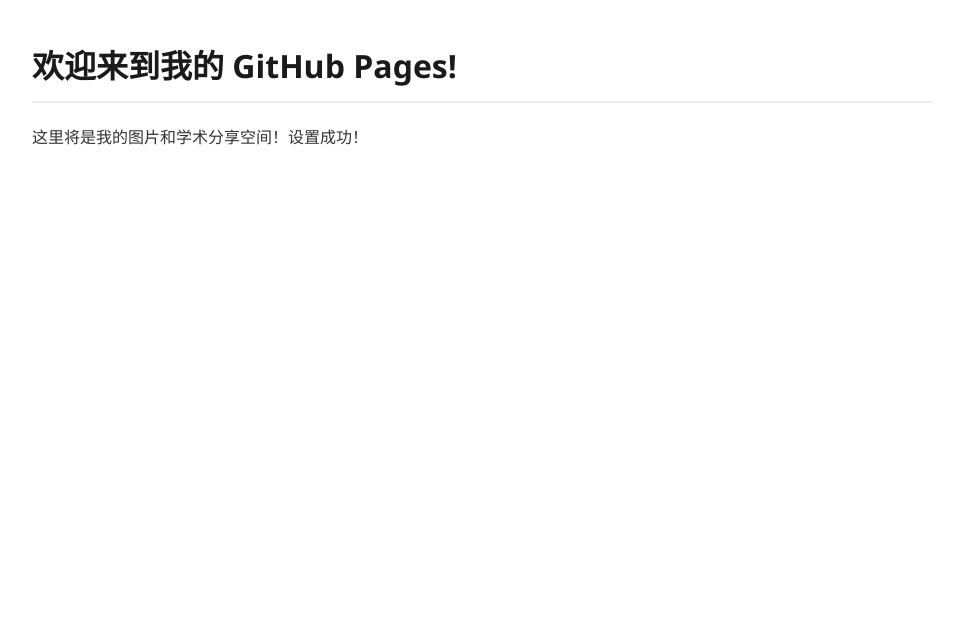
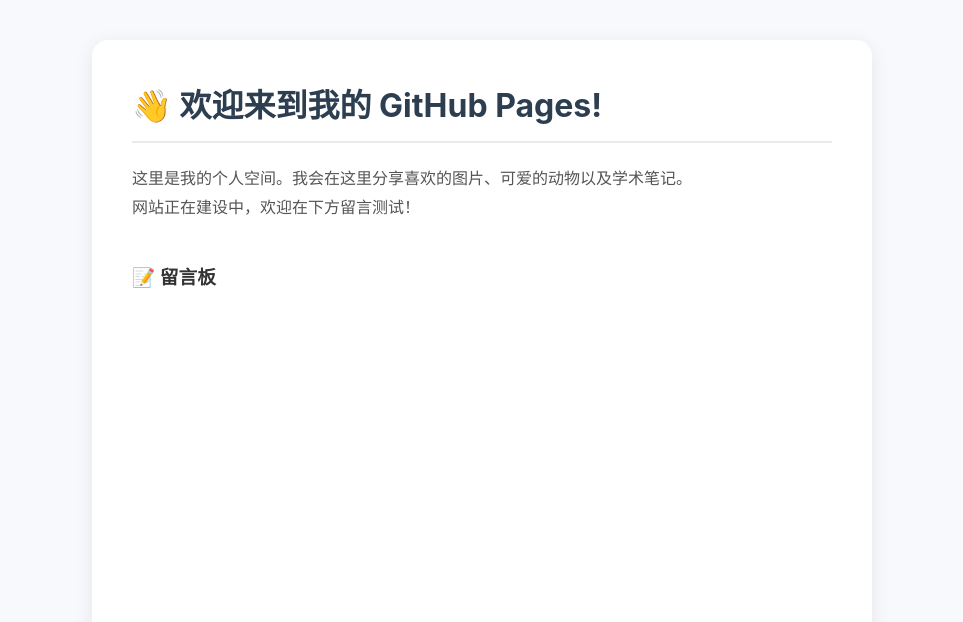
Before and after one commit to blynhilder/blynhilder.github.io, a plain HTML site: page index.html in a window 1280 px wide. Shown: the whole page, without its empty margins (158-1121 px from the left). Drawn offline with Linux system fonts and the light colour scheme.

Commit message:
Update index.html

```diff
--- a/index.html
+++ b/index.html
@@ -2,41 +2,74 @@
 <html lang="zh-CN">
 <head>
     <meta charset="UTF-8">
-    <title>我的第一个免费网站</title>
+    <meta name="viewport" content="width=device-width, initial-scale=1.0">
+    <title>我的个人主页</title>
 
     <style>
+        /* 1. 整体页面背景变灰，保护视力 */
         body {
-            font-family: 'Segoe UI', Tahoma, Geneva, Verdana, sans-serif;
-            margin: 40px auto;
-            max-width: 900px;
-            padding: 0 20px;
-            line-height: 1.6;
+            font-family: -apple-system, BlinkMacSystemFont, "Segoe UI", Roboto, "Helvetica Neue", Arial, sans-serif;
+            background-color: #f7f9fc;
+            margin: 0;
+            padding: 40px 20px;
             color: #333;
+            display: flex;
+            justify-content: center; /* 让卡片居中 */
         }
+
+        /* 2. 创建一个“卡片”容器，限制宽度 */
+        .card {
+            background-color: white;
+            max-width: 700px; /* 限制最大宽度，不让评论框太长 */
+            width: 100%;
+            padding: 40px;
+            border-radius: 16px; /* 圆角看起来更舒服 */
+            box-shadow: 0 4px 20px rgba(0,0,0,0.08); /* 加一点阴影，更有立体感 */
+        }
+
         h1 {
-            color: #1a1a1a;
-            border-bottom: 2px solid #eee;
-            padding-bottom: 10px;
+            color: #2c3e50;
+            margin-top: 0;
+            border-bottom: 2px solid #eaeaea;
+            padding-bottom: 15px;
         }
+
+        p {
+            font-size: 16px;
+            line-height: 1.8;
+            color: #555;
+            margin-bottom: 40px;
+        }
+
+        /* 3. 评论区样式调整 */
         #cusdis_thread {
-            margin-top: 50px;
+            margin-top: 30px;
+            min-height: 300px; /* 给评论区预留一点高度 */
         }
     </style>
-
 </head>
 <body>
 
-    <h1>欢迎来到我的 GitHub Pages!</h1>
-    <p>这里将是我的图片和学术分享空间！设置成功！</p>
+    <div class="card">
+        <h1>👋 欢迎来到我的 GitHub Pages!</h1>
+        <p>
+            这里是我的个人空间。我会在这里分享喜欢的图片、可爱的动物以及学术笔记。
+            <br>
+            网站正在建设中，欢迎在下方留言测试！
+        </p>
 
-    <div id="cusdis_thread"
-        data-host="https://cusdis.com"
-        data-app-id="98c24430f833"
-        data-page-id="{{ PAGE_ID }}"
-        data-page-url="{{ PAGE_URL }}"
-        data-page-title="{{ PAGE_TITLE }}"
-    ></div>
-    <script async defer src="https://cusdis.com/js/cusdis-es.js"></script>
+        <h3>📝 留言板</h3>
+        <div id="cusdis_thread"
+            data-host="https://cusdis.com"
+            data-app-id="9afb3450-f9c5-4103-986d-9ac244304d33"
+            data-page-id="homepage"
+            data-page-url="https://blynhilder.github.io"
+            data-page-title="Home"
+            data-theme="light"
+        ></div>
+    </div>
+
+    <script defer src="https://cusdis.com/js/cusdis.es.js"></script>
 
 </body>
 </html>
```
